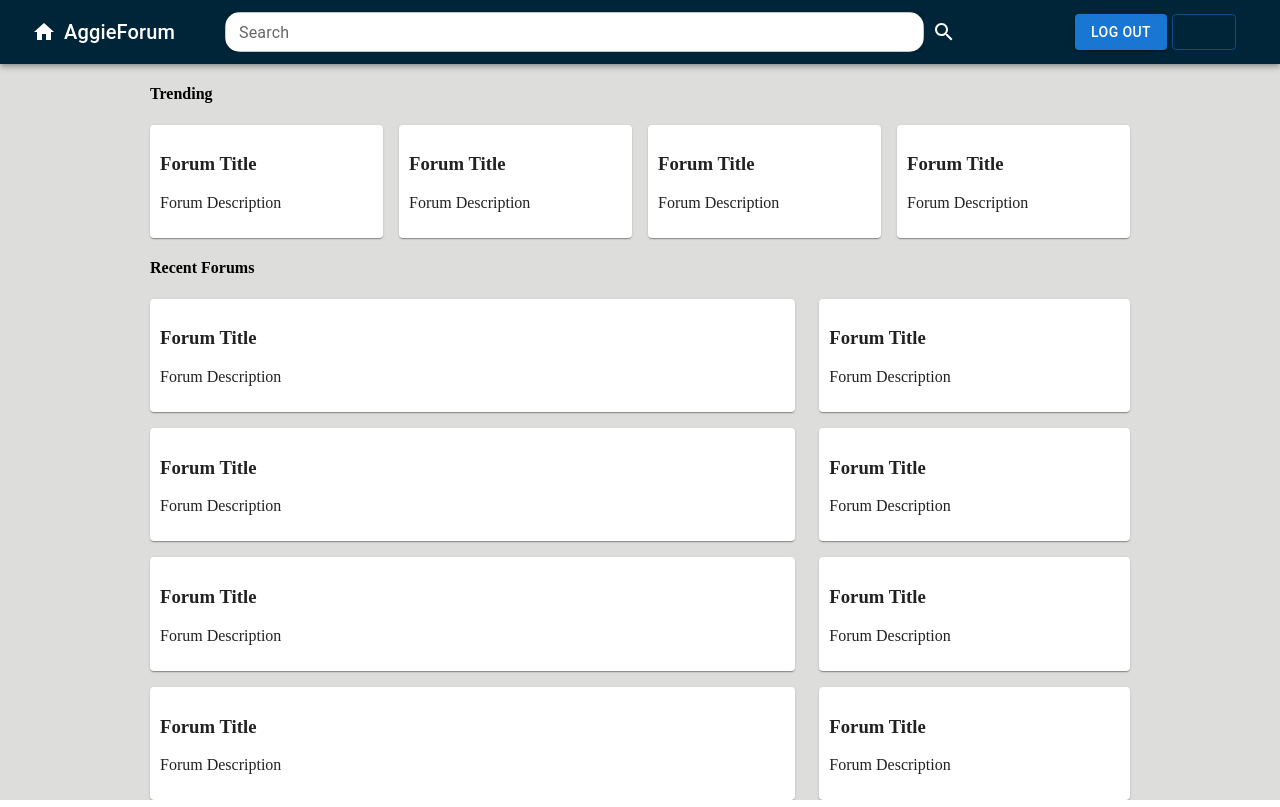
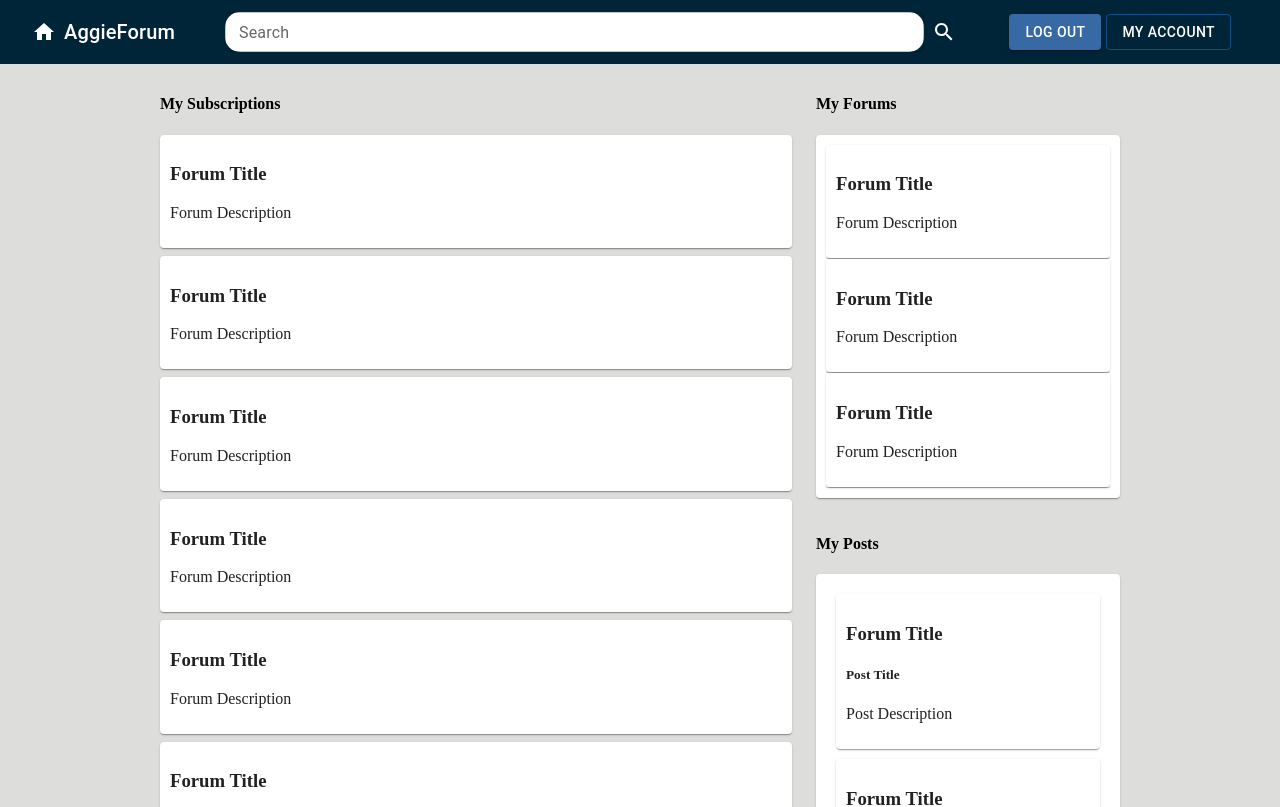
Before and after one commit to jasper-sw/cs4610-final-project, a React (Create React App) app in the folder frontend-container/aggie-forum/: page /example-page in a window 1280 px wide. Shown: the top 807 px of the page. Built offline with nearby package versions, Linux system fonts and the light colour scheme; no server answers.

Commit message:
More styling, front page and user account page looks like what we're expecting

```diff
--- a/frontend-container/aggie-forum/src/App.js
+++ b/frontend-container/aggie-forum/src/App.js
@@ -7,6 +7,7 @@ import ForumCard from './components/ForumCard/ForumCard'
 import { Divider } from '@mui/material';
 import axios from 'axios';
 import { useEffect } from 'react';
+import { Grid } from '@mui/material';
 
 
 function App() {
@@ -50,16 +51,12 @@ function App() {
 	<div>
 		<Navbar/>
 		<div style={{backgroundColor: "#dddddb", minHeight: "100vh", padding: "10px"}}>
-		<div style={{display: "flex", flexDirection: "column", alignItems: "center", backgroundColor: "#ABAAA5", borderRadius: "10px", margin: "10px"}}>
-				<h1 style={{display: "flex", padding: "10px"}}>Welcome to Aggie Forums</h1>
-				<Link to="/example-page" style={{display: "flex", padding: "10px", textDecoration: "none"}}>
-				  <Button style={{display: "flex", backgroundColor: "blue", color: "white"}}>
-					example page
-				  </Button>
-				  <Button onClick={createPost} variant="contained">CREATE POST TEST</Button>
-				</Link>
-			</div>
 			<div style={{display: "flex", flexDirection: "column", marginLeft: "10%", marginRight: "10%", marginTop: "3%"}}>
+				<Grid container spacing={0} style={{alignContent: "center", textAlign: "center"}}>
+					<Grid item xs={12}>
+						<h1 style={{fontSize: "60px" }}>Welcome to AggieForums</h1>
+					</Grid>
+				</Grid>
 				<h4>Recent Forums</h4>
 				<div style={{display: "flex", flexDirection: "column", backgroundColor: "white", borderRadius: "10px", minWidth: "70%"}}>
 					<ForumCard />
--- a/frontend-container/aggie-forum/src/components/Navbar/navbar.jsx
+++ b/frontend-container/aggie-forum/src/components/Navbar/navbar.jsx
@@ -44,16 +44,18 @@ const Navbar = (props) => {
             <Button variant='contained' style={{display: "flex",
                             flexDirection: "row",
                             marginLeft: "auto",
-                            color: "white"}} onClick={logout}>
+                            color: "white", backgroundColor: "#3769a5"}} onClick={logout}>
             Log Out
             </Button>
         </Link>
-        <Button variant='outlined' style={{display: "flex",
-                            flexDirection: "row",
-                            marginLeft: "auto",
-                            color: "white"}}>
-            {userStatus.username}
-            </Button>
+            <Link to='/example-page' style={{textDecoration: "none", marginRight: "5px"}}>
+              <Button variant='outlined' style={{display: "flex",
+                              flexDirection: "row",
+                              marginLeft: "auto",
+                              color: "white"}}>
+              My Account
+              </Button>
+            </Link>
       </div>
   )
 
@@ -64,7 +66,7 @@ const Navbar = (props) => {
             <Button variant='contained' style={{display: "flex",
                             flexDirection: "row",
                             marginLeft: "auto",
-                            color: "white"}}>
+                            color: "white", backgroundColor: "#3769a5"}}>
             Log In
             </Button>
         </Link>
--- a/frontend-container/aggie-forum/src/pages/CreateAccount/index.jsx
+++ b/frontend-container/aggie-forum/src/pages/CreateAccount/index.jsx
@@ -80,7 +80,7 @@ function CreateAccount() {
                   <TextField onChange={(e) => setFirstName(e.target.value)} type="text" id="filled-basic" label="First Name" variant="filled" style={{ display: "flex", marginBottom: "20px" }}/>
                   <TextField onChange={(e) => setLastName(e.target.value)} id="filled-basic" label="Last Name" variant="filled" style={{ display: "flex", marginBottom: "20px" }}/>
                   <div style={{justifyContent: "center"}}>
-                    <Fab value="Submit" type="submit"  variant="extended" size="medium" color="primary" aria-label="add" style={{ width: "100%", backgroundColor: "blue", marginBottom: "20px"}}>Submit</Fab>
+                    <Fab value="Submit" type="submit"  variant="extended" size="medium" color="primary" aria-label="add" style={{ width: "100%", backgroundColor: "#3769a5", marginBottom: "20px"}}>Submit</Fab>
                   </div>
                 </form>
 			</div>
--- a/frontend-container/aggie-forum/src/pages/ExamplePage/index.jsx
+++ b/frontend-container/aggie-forum/src/pages/ExamplePage/index.jsx
@@ -9,6 +9,7 @@ import { Grid } from "@mui/material";
 import { Paper } from "@mui/material";
 import { useEffect } from "react";
 import { useNavigate } from "react-router-dom";
+import { Divider } from "@mui/material";
 
 
 function ExamplePage() {
@@ -51,32 +52,35 @@ function ExamplePage() {
 	} else {
 		console.log("LOGGED IN")
 		return (
-			<div style={{backgroundColor: "#dddddb", height: "100%"}}>
+			<div>
 				<Navbar />
+				<div style={{backgroundColor: "#dddddb", height: "100%", padding: "10px"}}>
 					<div style={{ marginLeft: "150px", marginRight: "150px" }}>
 						<div>
-						<h4>Trending</h4>
-						<Grid container spacing={2}>
-							<Grid item xs={3}>
+							<Grid container spacing={3}>
+								<Grid item xs={8}>
+									<h4>My Subscriptions</h4>
+								</Grid>
+								<Grid item xs={4}>
+									<h4>My Forums</h4>
+								</Grid>
+
+							</Grid>
+							<Grid container spacing={3}>
+								<Grid item xs={8}>
+									<Grid container spacing={1}>
+										<Grid item xs={12}>
 											<ForumCard />
 										</Grid>
-							<Grid item xs={3}>
+										<Grid item xs={12}>
 											<ForumCard />
 										</Grid>
-							<Grid item xs={3}>
+										<Grid item xs={12}>
 											<ForumCard />
 										</Grid>
-							<Grid item xs={3}>
+										<Grid item xs={12}>
 											<ForumCard />
 										</Grid>
-						</Grid>
-					</div>
-
-					<div>
-						<h4>Recent Forums</h4>
-						<Grid container spacing={3}>
-							<Grid item xs={8}>
-								<Grid container spacing={2}>
 										<Grid item xs={12}>
 											<ForumCard />
 										</Grid>
@@ -95,16 +99,30 @@ function ExamplePage() {
 								<Grid item xs={4}>
 									<Grid container spacing={2}>
 										<Grid item xs={12}>
+											<Card style={{padding: "10px"}}>
 												<ForumCard />
+												<Divider />
+												<ForumCard />
+												<Divider />
+												<ForumCard />
+												<Divider />
+											</Card>
 										</Grid>
+
 										<Grid item xs={12}>
-										<ForumCard />
-									</Grid>
-									<Grid item xs={12}>
-										<ForumCard />
-									</Grid>
-									<Grid item xs={12}>
-										<ForumCard />
+											<h4>My Posts</h4>
+											<Card style={{padding: "10px"}}>
+												<Card style={{padding: "10px", margin: "10px"}}>
+													<h3>Forum Title</h3>
+													<h5>Post Title</h5>
+													<p>Post Description</p>
+												</Card>
+												<Card style={{padding: "10px", margin: "10px"}}>
+													<h3>Forum Title</h3>
+													<h5>Post Title</h5>
+													<p>Post Description</p>
+												</Card>
+											</Card>
 										</Grid>
 									</Grid>
 								</Grid>
@@ -112,6 +130,7 @@ function ExamplePage() {
 						</div>
 					</div>
 				</div>
+			</div>
 		);
 	}
 }
--- a/frontend-container/aggie-forum/src/pages/LoginPage/index.jsx
+++ b/frontend-container/aggie-forum/src/pages/LoginPage/index.jsx
@@ -83,14 +83,14 @@ function LoginPage() {
           <TextField onChange={(e) => setUsername(e.target.value)} id="filled-basic" label="Username" variant="filled" style={{ display: "flex", marginBottom: "20px", }}/>
           <TextField onChange={(e) => setPassword(e.target.value)} id="filled-basic" label="Password" variant="filled" style={{ display: "flex", marginBottom: "20px" }}/>
           <div style={{justifyContent: "center"}}>
-            <Fab value="Submit" type="submit"  variant="extended" size="medium" color="primary" aria-label="add" style={{ width: "100%", backgroundColor: "blue"}}>Log in</Fab>
+            <Fab value="Submit" type="submit"  variant="extended" size="medium" color="primary" aria-label="add" style={{ width: "100%", backgroundColor: "#3769a5"}}>Log in</Fab>
           </div>
         </form>
 
         <div style={{ display: "flex" }}>
           <p>New to AggieForum?</p>
           <Link to="/create-account" style={{display: "flex", textDecoration: "none"}}>
-              <Button style={{display: "flex", color: "blue"}} variant="text">Sign Up</Button>
+              <Button style={{display: "flex", color: "#3769a5"}} variant="text">Sign Up</Button>
           </Link>
         </div>
 
```
Also changed, not shown: frontend-container/aggie-forum/src/UtahStateLogo.jpg (added), 1 other file (tests, documents, lock files or other folders). Lines whose indentation alone changed are shown as unchanged.
